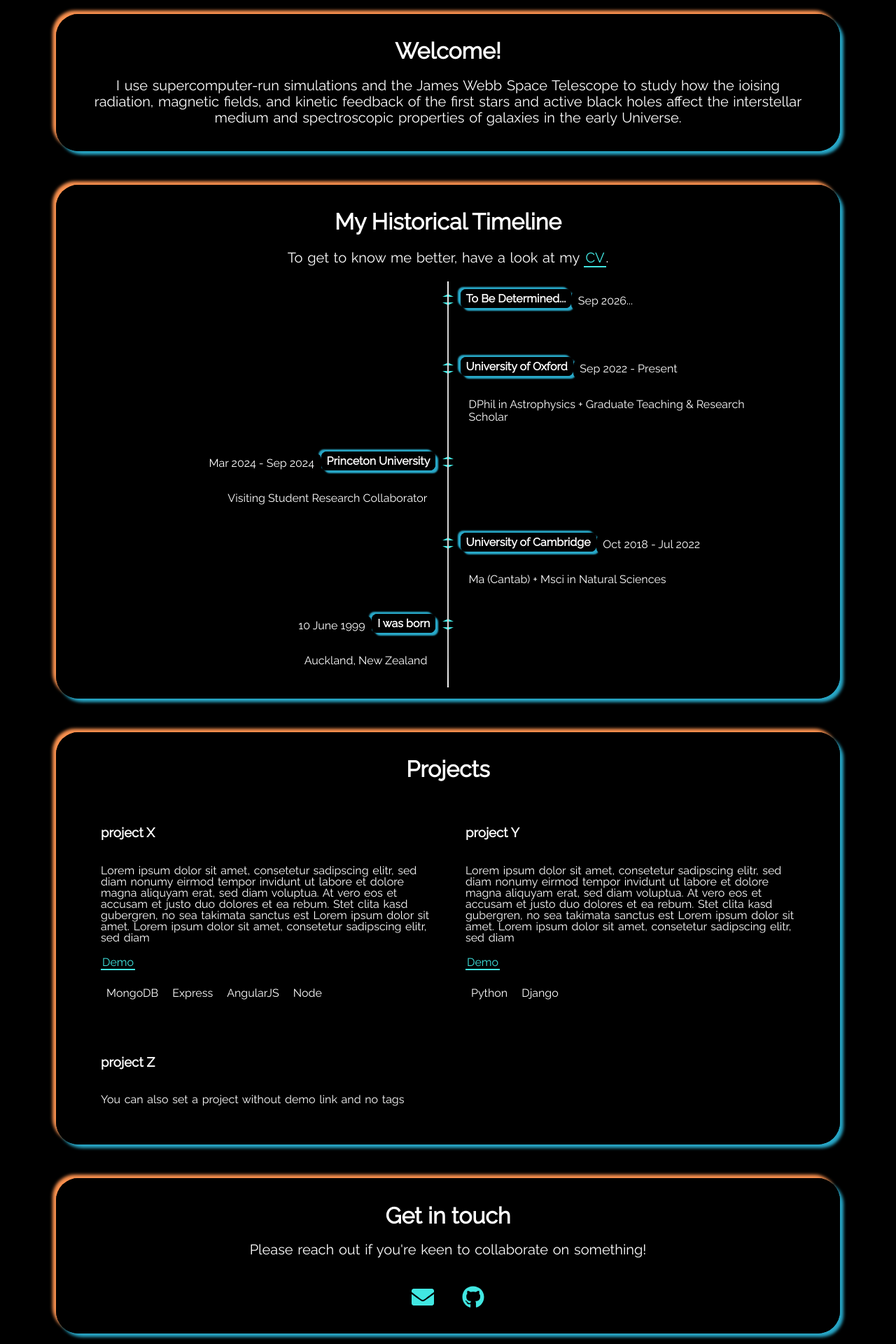
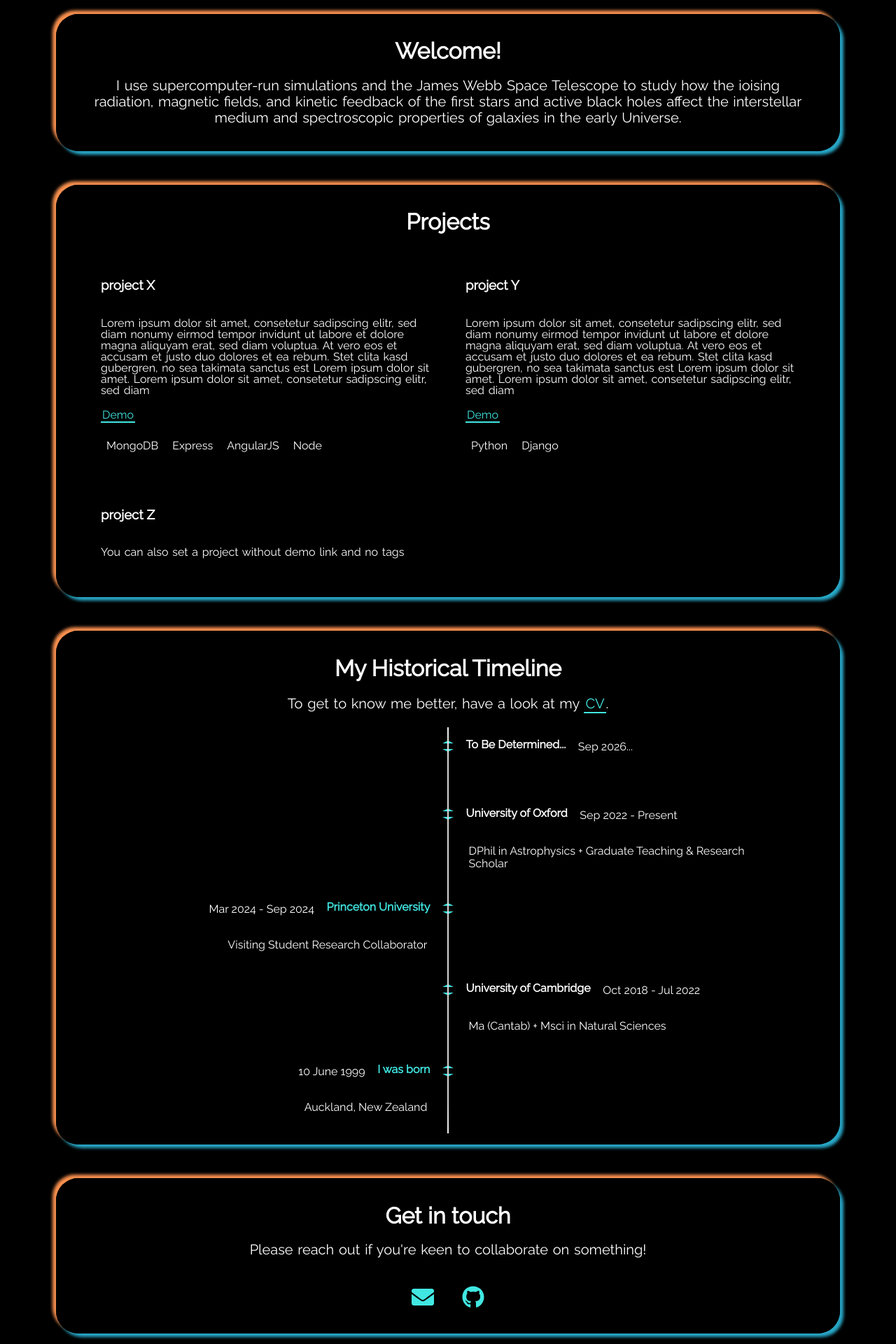
Before and after one commit to Chousti/Chousti.github.io, a Jekyll site: the page built from index.html, in a window 1280 px wide. Shown: the part 1040-2960 px from the top of the page at 70% size. Built offline with Jekyll 4.4.1, drawn with Linux system fonts in a browser that asks for light colours.

Commit message:
reorganising and colors

```diff
--- a/_includes/section-timeline.html
+++ b/_includes/section-timeline.html
@@ -20,7 +20,7 @@
                      <span>{{event.title}}</span>
                   </a>
                {% else %}
-                  {{event.title}}
+                  <span style="color: #41e7e2">{{event.title}}</span>
                {% endif %}
               </span>
               <span class="time-wrapper" data-aos="zoom-in-right">
@@ -49,7 +49,7 @@
               <span class="flag neumorphism-button" data-aos="zoom-in-left">
                {% if event.title-url %}
                   <a href="{{event.title-url}}" target="_blank" rel="noreferrer">
-                     <span>{{event.title}}</span>
+                     <span style="color: #41e7e2">{{event.title}}</span>
                   </a>
                {% else %}
                   {{event.title}}
--- a/_layouts/default.html
+++ b/_layouts/default.html
@@ -37,9 +37,9 @@
         {% include section-aboutme.html %}
       </section>
     {% endif %}
-    {%if site.show_skills_card %}
+    {%if site.show_projects_card %}
       <section class="card neumorphism-card-big">
-        {% include section-skills.html %}
+        {% include section-projects.html %}
       </section>
     {% endif %}
     {%if site.show_timeline_card %}
@@ -47,9 +47,9 @@
         {% include section-timeline.html %}
       </section>
     {% endif %}
-    {%if site.show_projects_card %}
+    {%if site.show_skills_card %}
       <section class="card neumorphism-card-big">
-        {% include section-projects.html %}
+        {% include section-skills.html %}
       </section>
     {% endif %}
     {%if site.show_contact_card %}
```
Also changed, not shown: assets/css/main.min.css.
